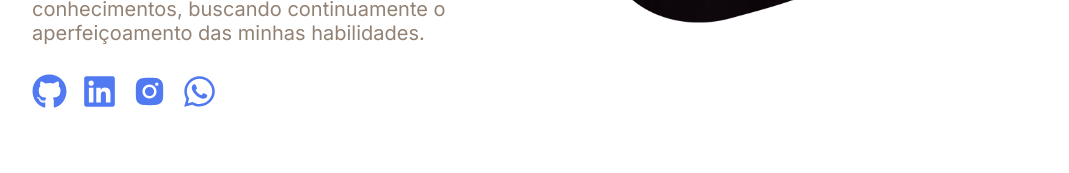
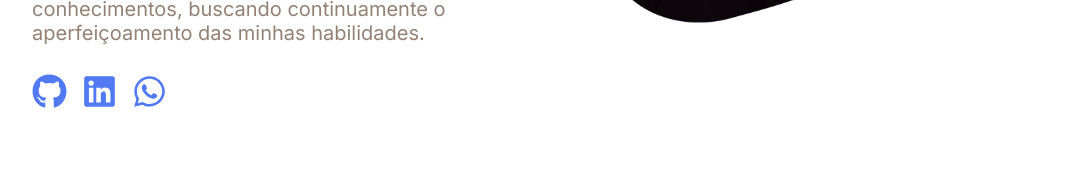
Before and after one commit to Newanderson/mysite, a React (Create React App) app: page / in a window 1280 px wide. Shown: the part 561-734 px from the top of the page, without its empty margins (96-1165 px from the left). Built offline with nearby package versions, Linux system fonts and the light colour scheme.

Commit message:
delete instagram

```diff
--- a/src/componentes/footer/Footer.js
+++ b/src/componentes/footer/Footer.js
@@ -81,7 +81,7 @@ const Footer = () =>{
 
                     <a href="https://www.linkedin.com/in/new-souza-7583a6297/"><FaLinkedin /></a>
 
-                    <a href="https://www.instagram.com/newsouz/"><AiFillInstagram /></a>
+
                     <a href="https://w.app/U6ET5B"><FaWhatsapp /></a>
 
                     </motion.div>
--- a/src/componentes/home/Home.js
+++ b/src/componentes/home/Home.js
@@ -70,7 +70,7 @@ const Home = () =>{
                         <div><a href="https://github.com/Newanderson"><FaGithub /></a></div>
                         <div><a href="https://www.linkedin.com/in/new-souza-7583a6297/"><FaLinkedin /></a></div>
 
-                        <div><a href="https://www.instagram.com/newsouz/"><AiFillInstagram /></a></div>
+
                         <div><a href="https://w.app/U6ET5B"><FaWhatsapp /></a></div>
                     </motion.div>
              </div>
```
